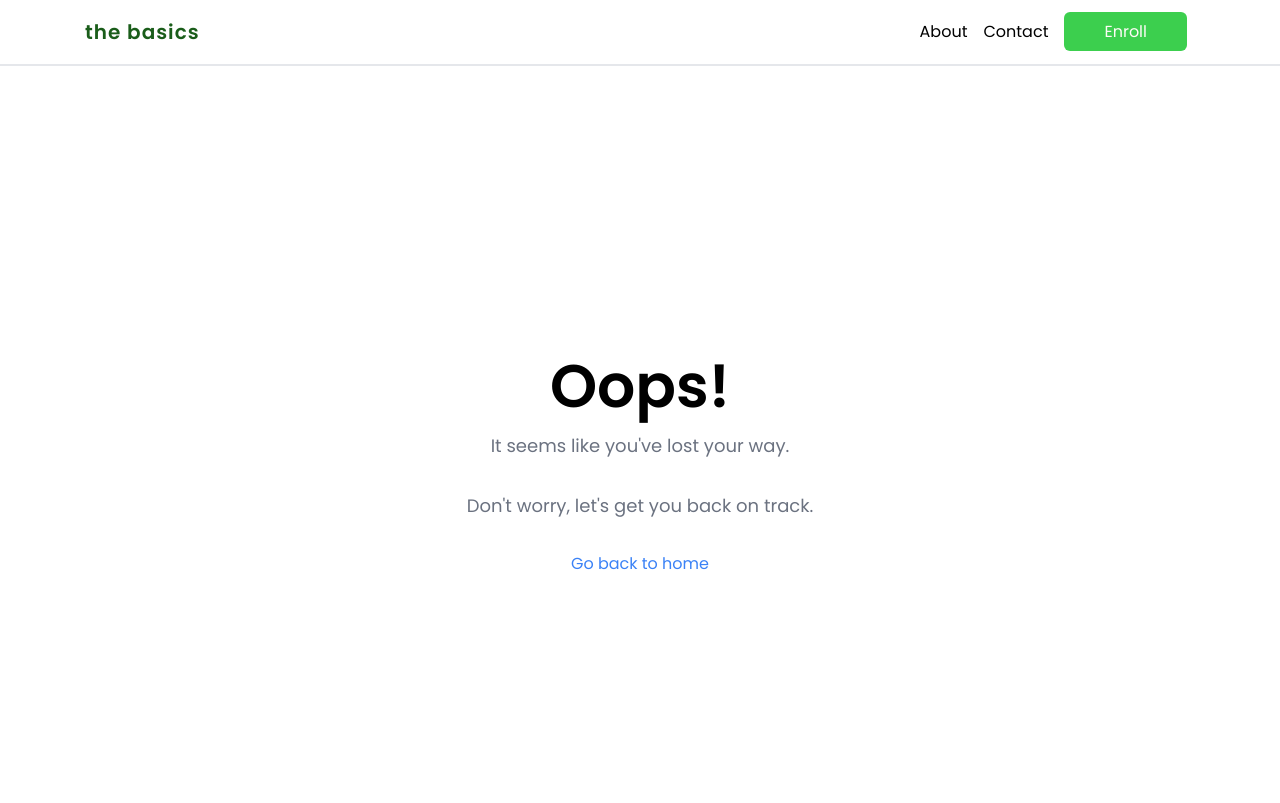
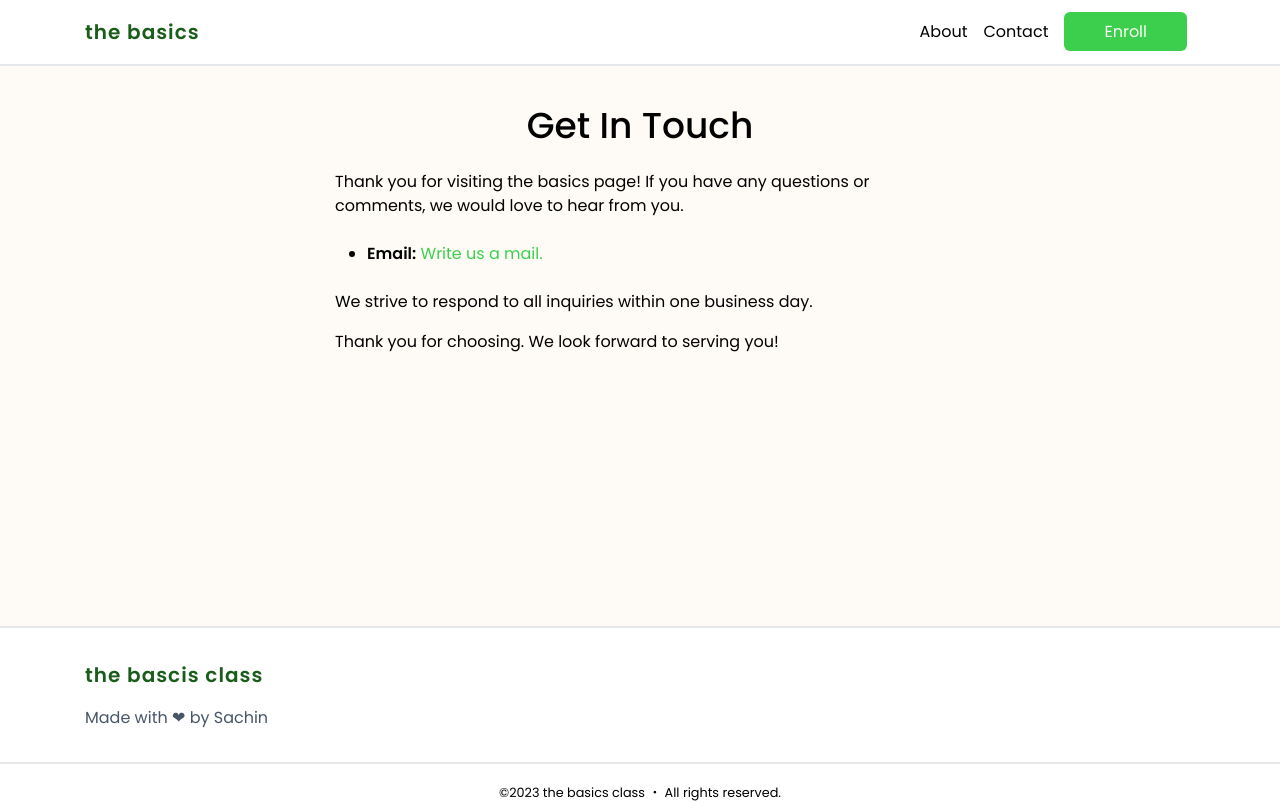
Before and after one commit to sachinshrmaa/cohort, a Next.js app: page /contact in a window 1280 px wide. Shown: the top 803 px of the page. Built offline with nearby package versions, Linux system fonts and the light colour scheme.

Commit message:
feat: add 'About' and 'Contact' pages

```diff
--- /dev/null
+++ b/app/(pages)/about/page.tsx
@@ -0,0 +1,24 @@
+import React from "react";
+
+export default function About() {
+  return (
+    <div className="bg-brand-secondary py-10 min-h-[70vh]">
+      <div className="container md:w-[50%] mx-auto">
+        <h1 className="text-4xl mb-6 font-poppins font-normal text-center md:font-medium">
+          About Us
+        </h1>
+        <p className="my-4">
+          Welcome to the basics class, where we're passionate about helping you
+          learn and grow. Our classes are designed to provide you with practical
+          skills and hands-on experience, so you can achieve your goals and
+          succeed in your career.
+        </p>
+        <p className="my-4">
+          We believe that learning should be engaging and interactive, which is
+          why our classes are designed to be hands-on and immersive. Join us
+          today and discover the power of online learning!
+        </p>
+      </div>
+    </div>
+  );
+}
--- /dev/null
+++ b/app/(pages)/contact/page.tsx
@@ -0,0 +1,34 @@
+
+import React from 'react'
+
+export default function Contact() {
+  return (
+    <div className="bg-brand-secondary py-10 min-h-[70vh]">
+      <div className="container md:w-[50%] mx-auto">
+        <h1 className="text-4xl mb-6 font-poppins font-normal text-center md:font-medium">
+          Get In Touch
+        </h1>
+        <p className="my-4">
+          Thank you for visiting the basics page! If you have any questions or
+          comments, we would love to hear from you.
+        </p>
+
+        <ul className="list-disc ms-8 my-6">
+          <li>
+            <b>Email:</b>{" "}
+            <a
+              href="mailto:mail.sachinshrmaa+cohort@gmail.com"
+              className="text-brand-primary"
+            >
+              Write us a mail.
+            </a>
+          </li>
+        </ul>
+        <p className="my-4">
+          We strive to respond to all inquiries within one business day.{" "}
+        </p>
+        <p>Thank you for choosing. We look forward to serving you!</p>
+      </div>
+    </div>
+  );
+}
--- a/app/(site)/page.tsx
+++ b/app/(site)/page.tsx
@@ -61,11 +61,11 @@ export default function Home() {
               <h1 className="text-4xl mb-4 font-poppins font-normal md:font-medium">
                 Get Started
               </h1>
-              <p className="mb-6 text-md">
+              <p className="mb-4 text-md">
                 The cohort can be accessed remotely via Google meet.
               </p>
               <p className="mb-6 text-md">To get started, you’ll need: </p>
-              <ul>
+              <ul className="list-disc ms-10">
                 <li>Internet connection 🌐</li>
                 <li>Laptop/phone 💻</li>
                 <li>Valid email 📧</li>
--- a/components/NavBar.tsx
+++ b/components/NavBar.tsx
@@ -12,10 +12,10 @@ export default function NavBar() {
           the basics
         </Link>
         <div>
-          <Link className="mx-2 hover:text-green-600" href="/">
+          <Link className="mx-2 hover:text-green-600" href="/about">
             About
           </Link>
-          <Link className="mx-2 hover:text-green-600" href="/">
+          <Link className="mx-2 hover:text-green-600" href="/contact">
             Contact
           </Link>
           <Link className="mx-2 btn py-2" href="#get-started">
--- a/data/testimonials.ts
+++ b/data/testimonials.ts
@@ -27,10 +27,10 @@ const testimonials: TestimonialData[] = [
   },
   {
     id: 4,
-    name: "Saheb Kumar Singh",
+    name: "Phup Lamu Bhutia",
     message:
       "This guy has the aura of teaching any individual with making the topic interesting itself just like teaching JavaScript to a newbie...",
-    organization: "NIELIT, Sikkim",
+    organization: "Indo Global College, Chandigarh",
     keywords: "Making the topic interesting",
   },
   {
```
